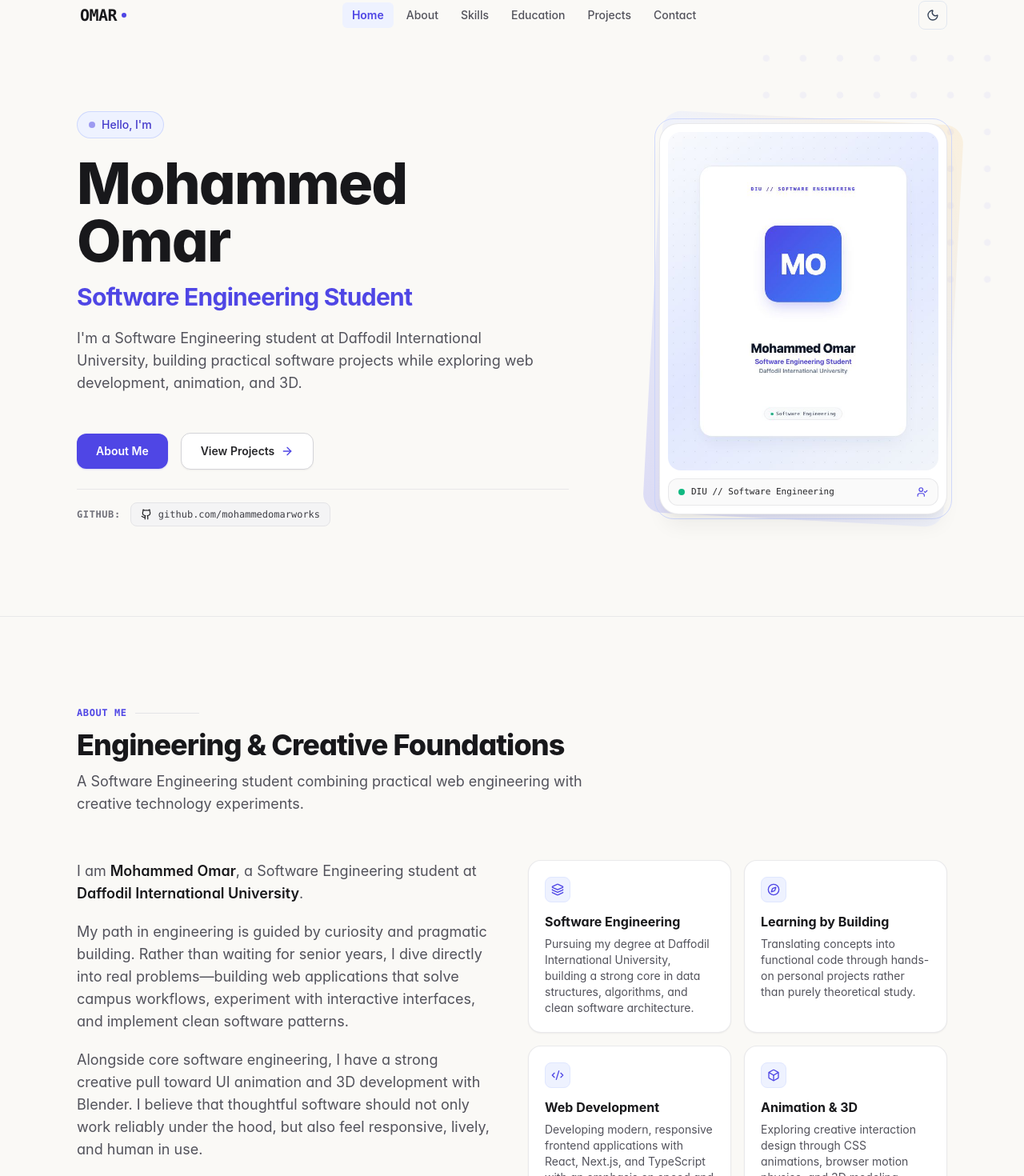
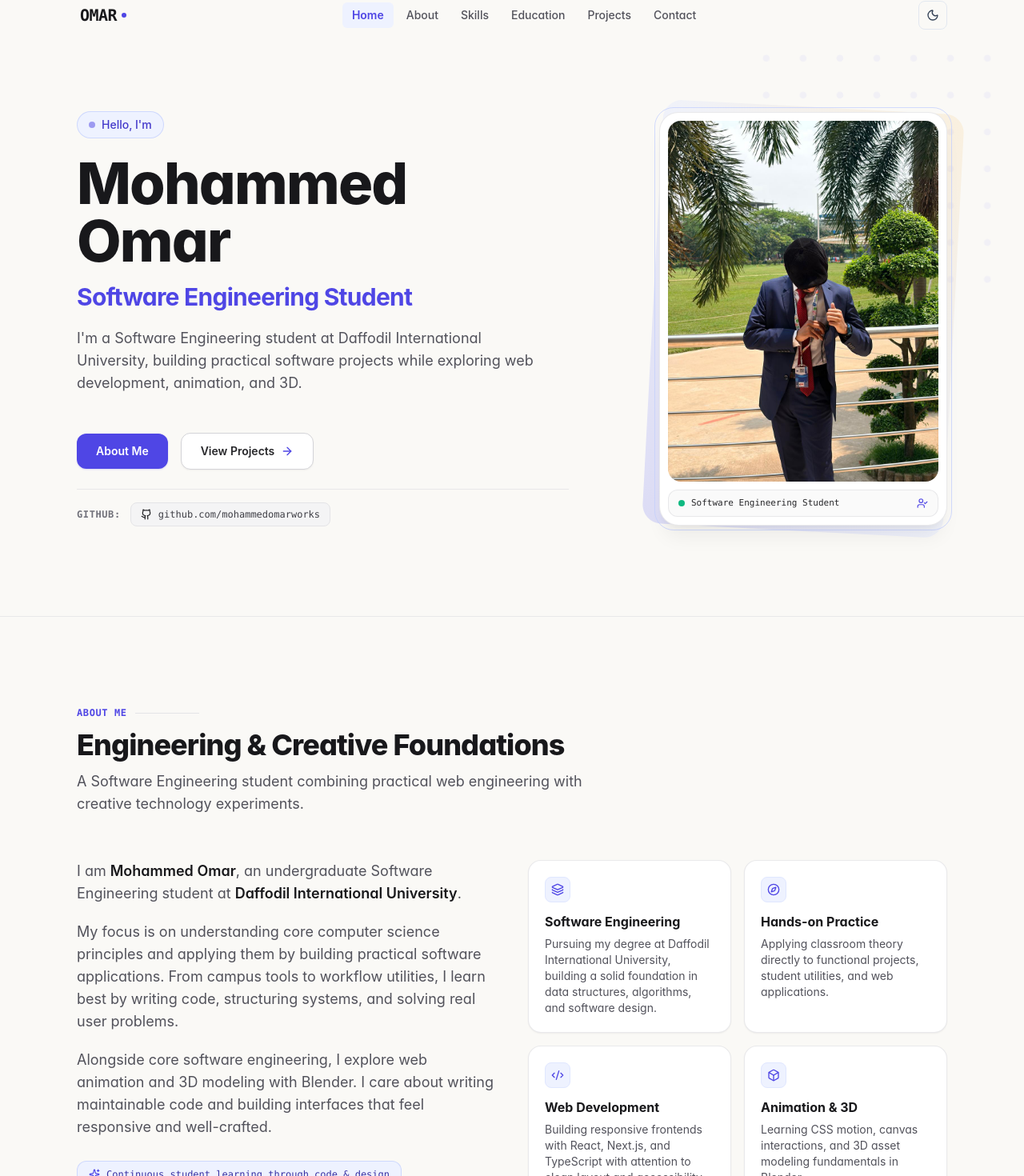
Before and after one commit to mohammedomarworks/mohammed-omar-portfolio, a Next.js app: page / in a window 1280 px wide. Shown: the part 21-1491 px from the top of the page at 80% size. Built offline with nearby package versions, Linux system fonts and the light colour scheme.

Commit message:
feat: integrate personal assets, real GitHub projects, and polished content for Mohammed Omar

```diff
--- a/src/components/sections/About.tsx
+++ b/src/components/sections/About.tsx
@@ -7,22 +7,22 @@ export function About() {
   const engineeringPillars = [
     {
       title: "Software Engineering",
-      description: "Pursuing my degree at Daffodil International University, building a strong core in data structures, algorithms, and clean software architecture.",
+      description: "Pursuing my degree at Daffodil International University, building a solid foundation in data structures, algorithms, and software design.",
       icon: <Layers className="w-4 h-4 text-indigo-600 dark:text-indigo-400" />,
     },
     {
-      title: "Learning by Building",
-      description: "Translating concepts into functional code through hands-on personal projects rather than purely theoretical study.",
+      title: "Hands-on Practice",
+      description: "Applying classroom theory directly to functional projects, student utilities, and web applications.",
       icon: <Compass className="w-4 h-4 text-indigo-600 dark:text-indigo-400" />,
     },
     {
       title: "Web Development",
-      description: "Developing modern, responsive frontend applications with React, Next.js, and TypeScript with an emphasis on speed and accessibility.",
+      description: "Building responsive frontends with React, Next.js, and TypeScript with attention to clean layout and accessibility.",
       icon: <Code2 className="w-4 h-4 text-indigo-600 dark:text-indigo-400" />,
     },
     {
       title: "Animation & 3D",
-      description: "Exploring creative interaction design through CSS animations, browser motion physics, and 3D modeling fundamentals in Blender.",
+      description: "Learning CSS motion, canvas interactions, and 3D asset modeling fundamentals in Blender.",
       icon: <Box className="w-4 h-4 text-indigo-600 dark:text-indigo-400" />,
     },
   ];
@@ -40,13 +40,13 @@ export function About() {
           {/* Natural Student Narrative */}
           <div className="lg:col-span-6 space-y-5 text-base sm:text-lg text-zinc-600 dark:text-zinc-300 leading-relaxed">
             <p>
-              I am <span className="font-semibold text-zinc-900 dark:text-zinc-100">Mohammed Omar</span>, a Software Engineering student at <span className="font-semibold text-zinc-900 dark:text-zinc-100">Daffodil International University</span>.
+              I am <span className="font-semibold text-zinc-900 dark:text-zinc-100">Mohammed Omar</span>, an undergraduate Software Engineering student at <span className="font-semibold text-zinc-900 dark:text-zinc-100">Daffodil International University</span>.
             </p>
             <p>
-              My path in engineering is guided by curiosity and pragmatic building. Rather than waiting for senior years, I dive directly into real problems—building web applications that solve campus workflows, experiment with interactive interfaces, and implement clean software patterns.
+              My focus is on understanding core computer science principles and applying them by building practical software applications. From campus tools to workflow utilities, I learn best by writing code, structuring systems, and solving real user problems.
             </p>
             <p>
-              Alongside core software engineering, I have a strong creative pull toward UI animation and 3D development with Blender. I believe that thoughtful software should not only work reliably under the hood, but also feel responsive, lively, and human in use.
+              Alongside core software engineering, I explore web animation and 3D modeling with Blender. I care about writing maintainable code and building interfaces that feel responsive and well-crafted.
             </p>
 
             <div className="pt-2">
--- a/src/components/sections/Hero.tsx
+++ b/src/components/sections/Hero.tsx
@@ -1,4 +1,5 @@
 import React from "react";
+import Image from "next/image";
 import { Container } from "@/components/ui/Container";
 import { portfolioData } from "@/data/portfolio";
 import { ArrowRight, UserCheck } from "lucide-react";
@@ -83,12 +84,15 @@ export function Hero() {
 
               {/* Portrait Frame Container */}
               <div className="relative rounded-3xl bg-white dark:bg-zinc-900 p-2 sm:p-2.5 shadow-xl shadow-zinc-900/5 dark:shadow-black/40 border border-zinc-200/80 dark:border-zinc-800 overflow-hidden">
-                <div className="relative aspect-[4/5] w-full rounded-2xl overflow-hidden bg-zinc-100 dark:bg-zinc-800">
-                  <img
-                    src="/images/profile.jpg"
+                <div className="relative aspect-[3/4] w-full rounded-2xl overflow-hidden bg-zinc-100 dark:bg-zinc-800">
+                  <Image
+                    src="/images/Omar.jpeg"
                     alt="Mohammed Omar - Software Engineering Student"
+                    width={960}
+                    height={1280}
+                    priority
                     className="w-full h-full object-cover object-center transition-transform duration-500 hover:scale-105"
-                    loading="eager"
+                    sizes="(max-width: 640px) 280px, (max-width: 1024px) 320px, 360px"
                   />
                 </div>
 
@@ -100,7 +104,7 @@ export function Hero() {
                       <span className="relative inline-flex rounded-full h-2 w-2 bg-emerald-500" />
                     </span>
                     <span className="font-medium text-zinc-800 dark:text-zinc-200 font-mono text-[11px]">
-                      DIU // Software Engineering
+                      Software Engineering Student
                     </span>
                   </div>
                   <UserCheck className="w-3.5 h-3.5 text-indigo-600 dark:text-indigo-400" />
--- a/src/data/portfolio.ts
+++ b/src/data/portfolio.ts
@@ -76,6 +76,7 @@ export const portfolioData: SiteData = {
         { name: "HTML" },
         { name: "CSS" },
         { name: "JavaScript" },
+        { name: "TypeScript" },
         { name: "React" },
         { name: "Next.js" },
         { name: "Tailwind CSS" },
--- a/src/data/projects.ts
+++ b/src/data/projects.ts
@@ -13,45 +13,45 @@ export const projectsData: Project[] = [
     id: "marketbridge",
     title: "MarketBridge — DIU Student Hub",
     description:
-      "A peer-to-peer campus marketplace concept designed for verified DIU students to buy and sell items such as textbooks, calculators, electronics, and hostel-related items.",
-    highlight: "Escrow-based transaction flow with campus handover verification.",
+      "A peer-to-peer campus marketplace concept designed for verified Daffodil International University students to exchange textbooks, electronics, and hostel essentials.",
+    highlight: "Campus verification and escrow transaction model.",
     featured: true,
-    techStack: ["Next.js", "TypeScript", "Tailwind CSS", "Escrow Concept", "Verification Flow"],
-    githubUrl: "https://github.com/mohammedomarworks/marketbridge", // <-- Replace with your repository link
-    liveUrl: "#", // <-- Replace with your live demo URL when ready
+    techStack: ["Next.js", "TypeScript", "Tailwind CSS"],
+    githubUrl: "https://github.com/mohammedomarworks", // <-- PLACEHOLDER: Links to GitHub profile. Update with specific repo URL when published.
+    liveUrl: "", // <-- PLACEHOLDER: Add live demo URL when deployed
     category: "Campus Platform",
   },
   {
     id: "studyflow",
     title: "StudyFlow",
     description:
-      "A student productivity web application focused on tasks, planning, and organizing academic work with a distraction-free interface.",
+      "A responsive study planner and task management web app featuring coursework sprint tracking, calendar planning, notes, and local storage persistence.",
     featured: false,
-    techStack: ["React", "TypeScript", "Tailwind CSS", "Productivity System", "Client Storage"],
-    githubUrl: "https://github.com/mohammedomarworks/studyflow", // <-- Replace with your repository link
-    liveUrl: "#", // <-- Replace with your live demo URL when ready
+    techStack: ["JavaScript", "HTML5", "CSS3", "LocalStorage"],
+    githubUrl: "https://github.com/mohammedomarworks/StudyFlow",
+    liveUrl: "", // <-- PLACEHOLDER: Add live demo URL when deployed
     category: "Productivity",
   },
   {
     id: "brewpos",
     title: "BrewPOS",
     description:
-      "A point-of-sale web application concept designed around café and small business workflows, streamlining order tracking and item management.",
+      "A point-of-sale web application designed for café and small business workflows, streamlining order tracking, item management, and checkout tallying.",
     featured: false,
-    techStack: ["Next.js", "TypeScript", "Tailwind CSS", "Workflow Architecture", "State Management"],
-    githubUrl: "https://github.com/mohammedomarworks/brewpos", // <-- Replace with your repository link
-    liveUrl: "#", // <-- Replace with your live demo URL when ready
+    techStack: ["TypeScript", "Next.js", "Tailwind CSS"],
+    githubUrl: "https://github.com/mohammedomarworks/BrewPOS",
+    liveUrl: "", // <-- PLACEHOLDER: Add live demo URL when deployed
     category: "Business System",
   },
   {
-    id: "birthday-animation",
-    title: "Interactive Birthday Animation",
+    id: "sidraessentials",
+    title: "SidraEssentials",
     description:
-      "A browser-based interactive animation experiment combining creative visuals, smooth timing curves, and JavaScript-driven motion effects.",
+      "An e-commerce bag store interface featuring product catalog filtering, interactive cart management, responsive item showcases, and a checkout layout.",
     featured: false,
-    techStack: ["JavaScript", "CSS Animation", "Canvas / DOM Motion", "Interactive UI"],
-    githubUrl: "https://github.com/mohammedomarworks/birthday-animation", // <-- Replace with your repository link
-    liveUrl: "#", // <-- Replace with your live demo URL when ready
-    category: "Creative & Motion",
+    techStack: ["React", "Next.js", "Tailwind CSS"],
+    githubUrl: "https://github.com/mohammedomarworks", // <-- PLACEHOLDER: Links to GitHub profile. Update with specific repo URL when published.
+    liveUrl: "", // <-- PLACEHOLDER: Add live demo URL when deployed
+    category: "E-Commerce",
   },
 ];
```
Also changed, not shown: src/components/ui/ProjectCard.tsx (+24 -13 lines), public/images/Omar.jpeg (added), public/images/profile.jpg (deleted).
